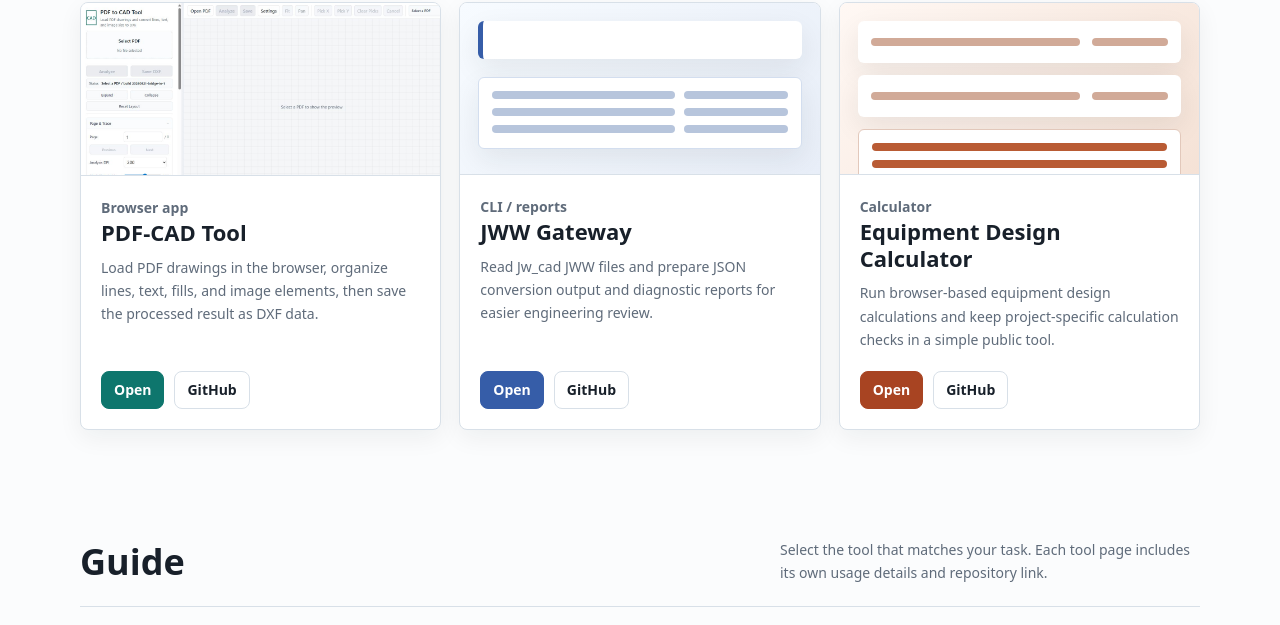
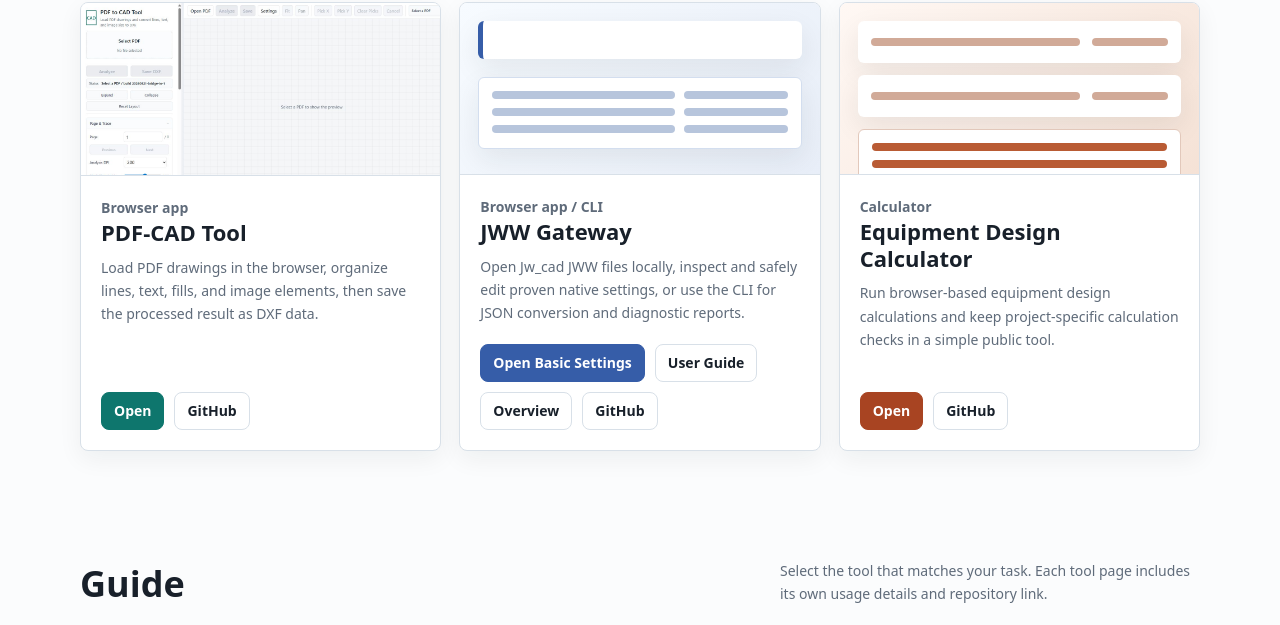
Before and after one commit to fdoyoshikazuhora-sys/fdoyoshikazuhora-sys.github.io, a plain HTML site: page index.html in a window 1280 px wide. Shown: the part 659-1284 px from the top of the page. Drawn offline with Linux system fonts and the light colour scheme.

Commit message:
feat: link JWW Basic Settings from homepage

```diff
--- a/index.html
+++ b/index.html
@@ -513,11 +513,13 @@
               </div>
             </div>
             <div class="tool-body">
-              <p class="tool-kicker">CLI / reports</p>
+              <p class="tool-kicker">Browser app / CLI</p>
               <h3>JWW Gateway</h3>
-              <p>Read Jw_cad JWW files and prepare JSON conversion output and diagnostic reports for easier engineering review.</p>
+              <p>Open Jw_cad JWW files locally, inspect and safely edit proven native settings, or use the CLI for JSON conversion and diagnostic reports.</p>
               <div class="tool-links">
-                <a class="tool-link primary" href="https://fdoyoshikazuhora-sys.github.io/jww-gateway/">Open</a>
+                <a class="tool-link primary" href="https://fdoyoshikazuhora-sys.github.io/jww-gateway/apps/jww-basic-settings/">Open Basic Settings</a>
+                <a class="tool-link" href="https://fdoyoshikazuhora-sys.github.io/jww-gateway/apps/jww-basic-settings/guide.html">User Guide</a>
+                <a class="tool-link" href="https://fdoyoshikazuhora-sys.github.io/jww-gateway/">Overview</a>
                 <a class="tool-link" href="https://github.com/fdoyoshikazuhora-sys/jww-gateway">GitHub</a>
               </div>
             </div>
```
